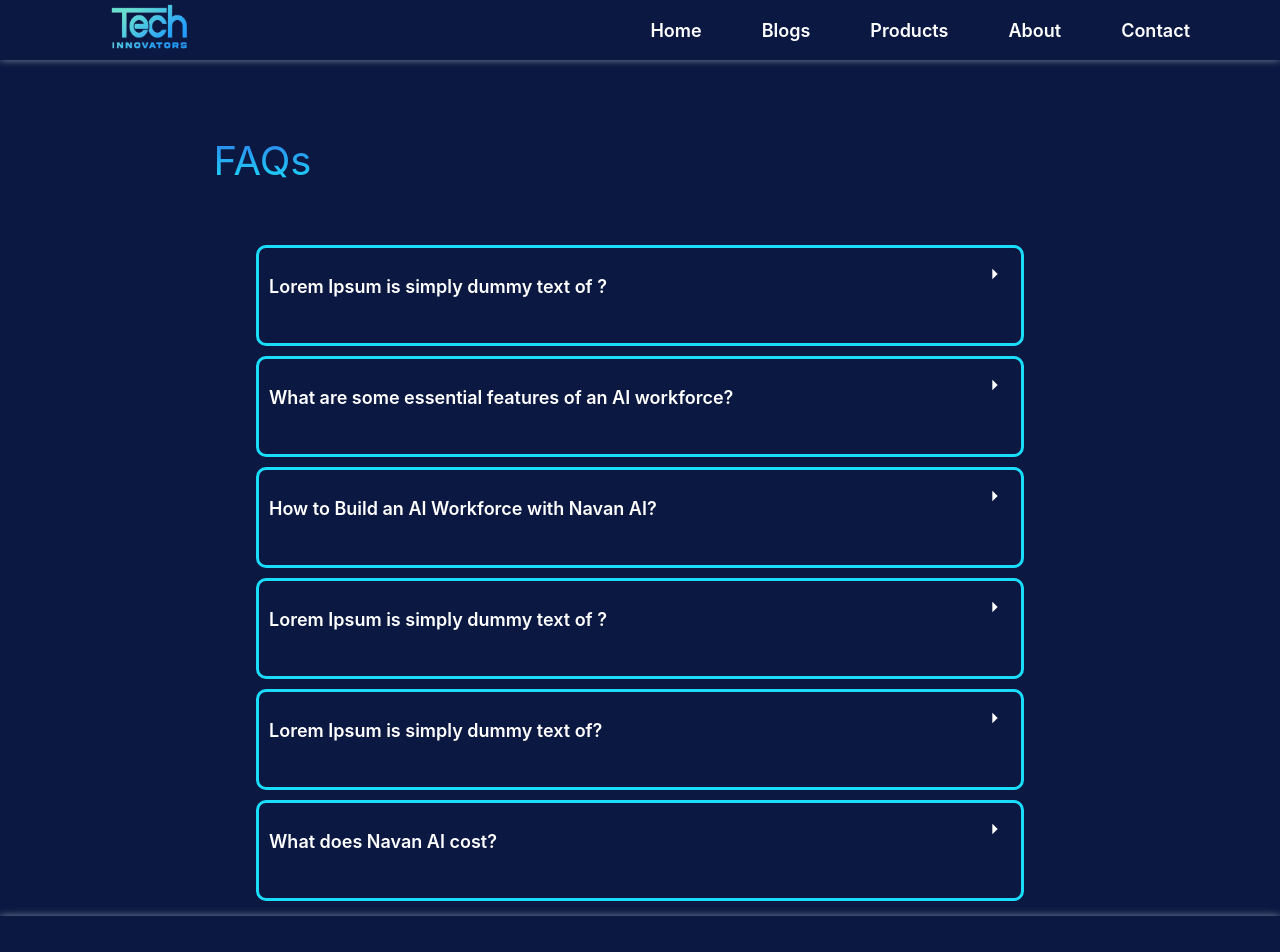
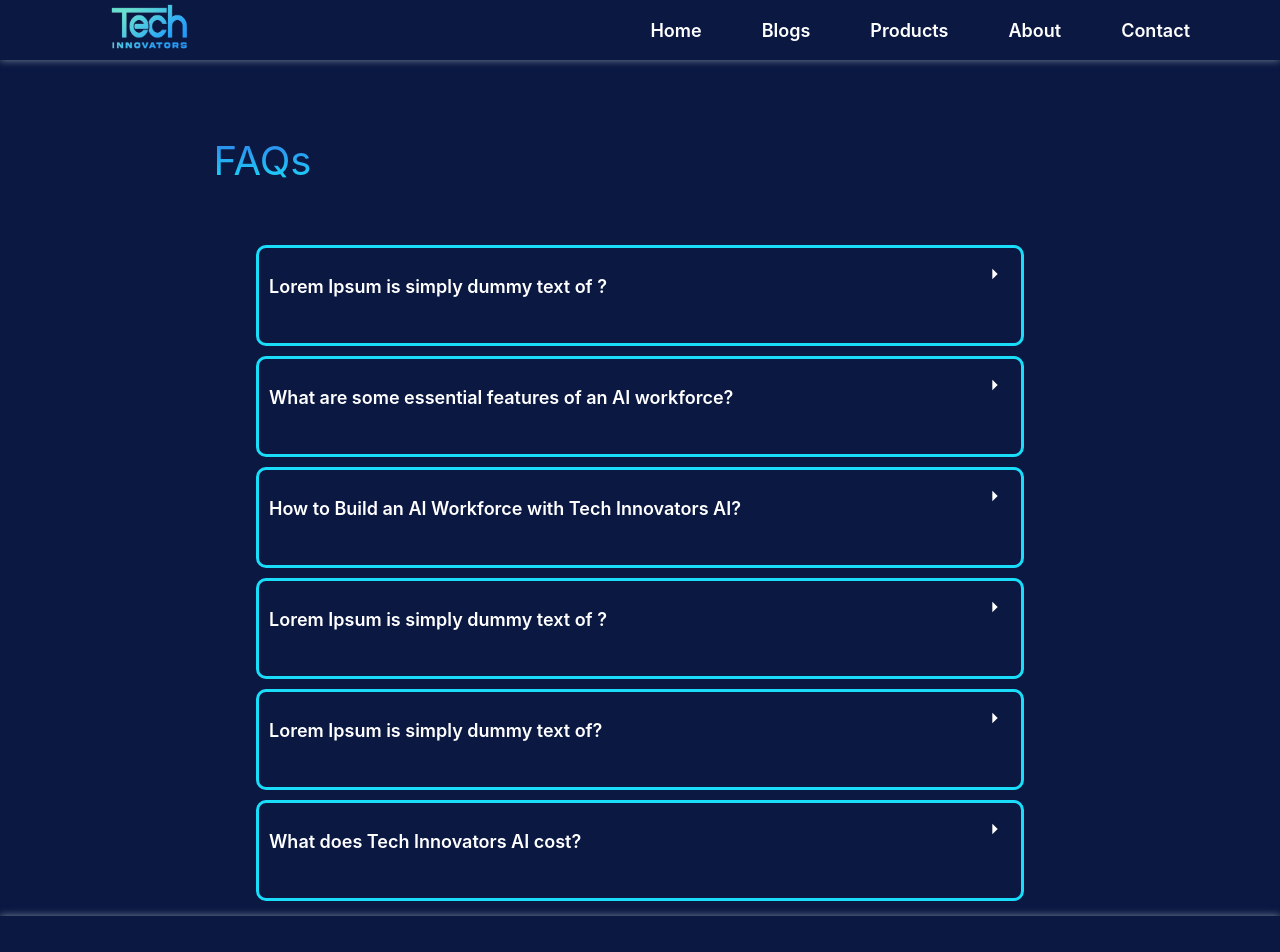
Before and after one commit to code-gritt/Front-End-Engineer-Challenge-Simple-Tech-Landing-Page-GOKUL-CHANDAN, a React (Create React App) app: page /about in a window 1280 px wide. Shown: the top 952 px of the page. Built offline with nearby package versions, Linux system fonts and the light colour scheme.

Commit message:
made some keyword changes

```diff
--- a/src/components/About/About.js
+++ b/src/components/About/About.js
@@ -12,20 +12,20 @@
     answer: `NLorem Ipsum is simply dummy text of g recommendations based on data analysis. `,
   },
   {
-    question: " How to Build an AI Workforce with Navan AI?",
+    question: " How to Build an AI Workforce with Tech Innovators AI?",
     answer: `Lorem Ipsum is simply dummy text of the printing and typesetting industry. Lorem Ipsum has been the industry's standard dummy text ever since the 1500s, when an unknown printer took a galley of type and scrambled it to make a type specimen book. It has survived not only five centuries, but also the leap into electronic typesetting, remaining essentially unchanged. It was popularised in the 1960s with the release of Letraset sheets containing Lorem Ipsum passages, and more recently with desktop publishing software like Aldus PageMaker including versions of Lorem Ipsum. out to you within 24 hours.`,
   },
   {
     question: "Lorem Ipsum is simply dummy text of ?",
-    answer: `Yes, Take a test drive of a Navan AI workforce tailored to your industry and see firsthand how it can transform your business. Feel free to connect us on connect@navan.ai`,
+    answer: `Yes, Take a test drive of a Tech Innovators AI workforce tailored to your industry and see firsthand how it can transform your business. Feel free to connect us on connect@Tech Innovators.ai`,
   },
   {
     question: "Lorem Ipsum is simply dummy text of?",
     answer: `NaLorem Ipsum is simply dummy text of and resources for your organization. This allows your team to focus on more strategic and high-value activities, ultimately improving efficiency and productivity.`,
   },
   {
-    question: "What does Navan AI cost?",
-    answer: `Our priLorem Ipsum is simply dummy text of ach requirement is unique. You can connect with the Navan AI team for a personalized quote to understand the pricing structure. to connect you can schedule a demo here calendly.com/varun-saaragh/navan-ai. `,
+    question: "What does Tech Innovators AI cost?",
+    answer: `Our priLorem Ipsum is simply dummy text of ach requirement is unique. You can connect with the Tech Innovators AI team for a personalized quote to understand the pricing structure. to connect you can schedule a demo here calendly.com/varun-saaragh/Tech Innovators-ai. `,
   },
 ];
 
--- a/src/components/Home/Home.js
+++ b/src/components/Home/Home.js
@@ -4,10 +4,6 @@
 import video from "../../Images/assets/Repair.mp4";
 import "./Home.css";
 import SliderCompanies from "./SliderCompanies/SliderCompanies";
-import Blogs from "../Blogs/Blogs";
-import Products from "../Products/Products";
-import About from "../About/About";
-import Contact from "../Contact/Contact";
 
 const Home = () => {
   useEffect(() => {
--- a/src/components/Products/Section3/Section3.js
+++ b/src/components/Products/Section3/Section3.js
@@ -20,7 +20,7 @@
             <span className="feature_header">Save 90% on Costs and time</span>
             &nbsp;
             <span className="feature_header_black">
-              by Automating Your Tasks with Navan AI
+              by Automating Your Tasks with Tech Innovators AI
             </span>
             <p className="feature_subtitle2">
               Use AI Workforce for any requirement, whether it is cataloging,
```
Also changed, not shown: 1 other file (tests, documents, lock files or other folders).
